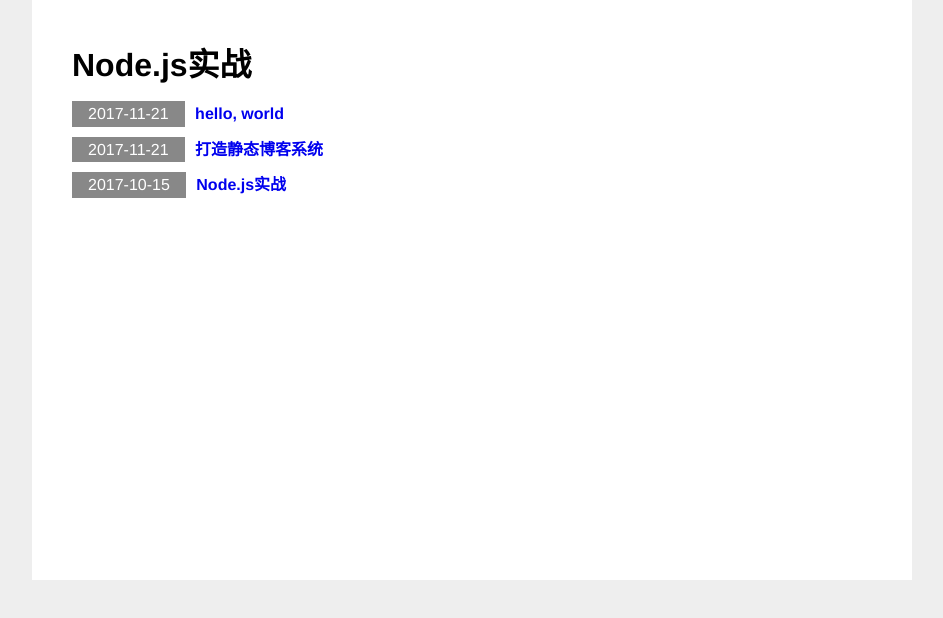
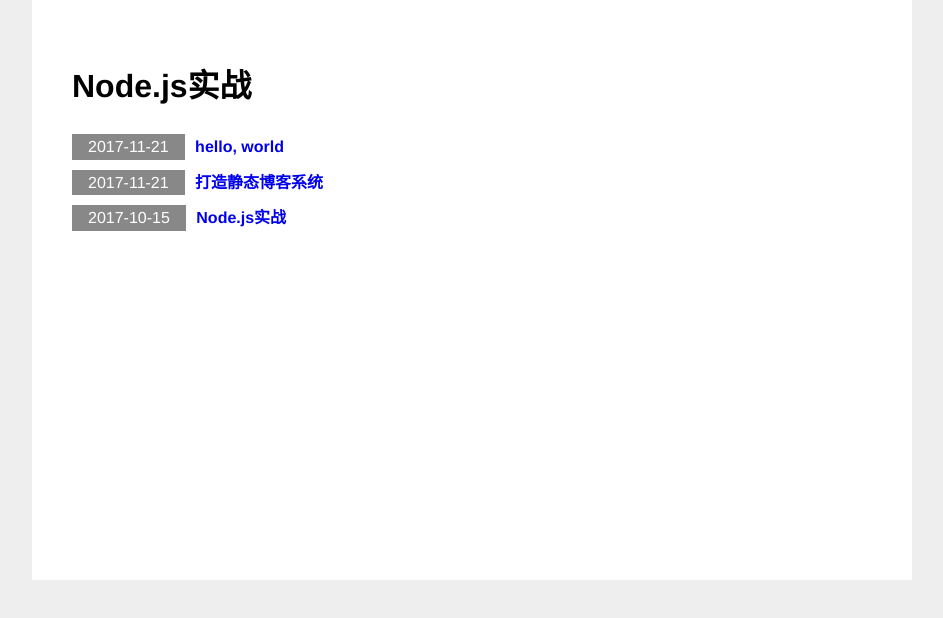
Before and after one commit to xiaoxudoo/static-blog, a website: page example/index.html in a window 1280 px wide. Shown: the whole page, without its empty margins (168-1111 px from the left). Drawn offline with Linux system fonts and the light colour scheme.

Commit message:
build-2018-01-04-19-11-48

```diff
--- a/example/assets/style.css
+++ b/example/assets/style.css
@@ -1,7 +1,3 @@
-html * {
-    margin: 0;
-    padding: 0;
-}
 html {
     background-color: #eee;
 }
@@ -39,6 +35,7 @@
     color: #000;
 }
 blockquote {
+    margin: 0;
     border-left: solid 6px #eee;
     padding-left: 10px;
 }
```
